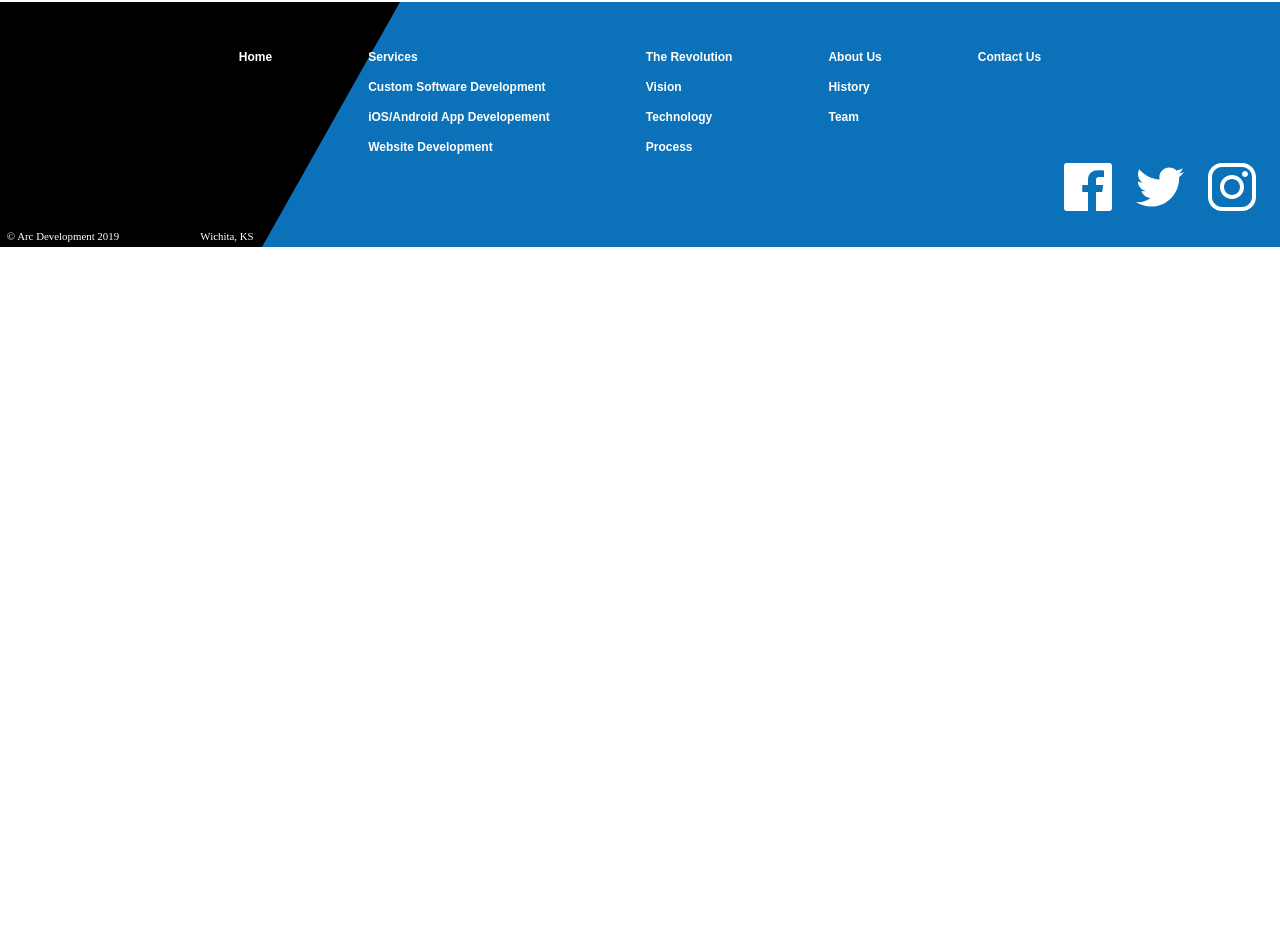
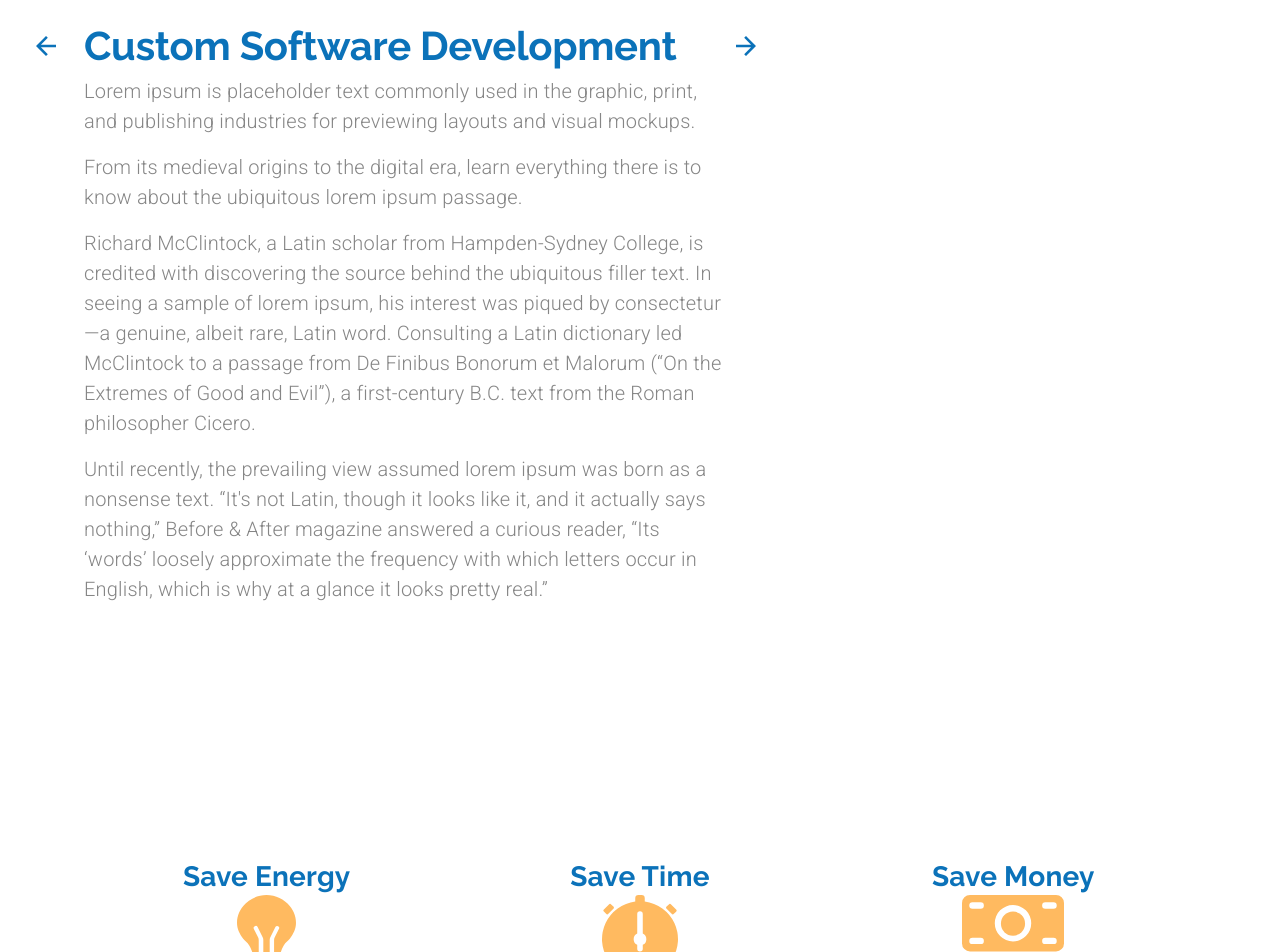
Before and after one commit to Amorem/materialui_arcdev, a React (Create React App) app: page /software in a window 1280 px wide. Shown: the part 112-1064 px from the top of the page. Before the commit the page ends 800 px from the top, so only its background shows below. Built offline with nearby package versions, Linux system fonts and the light colour scheme.

Commit message:
Custom Software Development

```diff
--- a/src/Components/App.js
+++ b/src/Components/App.js
@@ -6,6 +6,7 @@ import theme from "./UI/Theme";
 import Footer from "./UI/Footer";
 import LandingPage from "./LandingPage";
 import Services from "./Services";
+import CustomSoftware from "./CustomSoftware";
 
 function App() {
   const [selectedIndex, setSelectedIndex] = useState(0);
@@ -34,7 +35,12 @@ function App() {
           <Route exact path="/services">
             <Services setValue={setValue} setSelectedIndex={setSelectedIndex} />
           </Route>
-          <Route exact path="/software" component={() => <div>Software</div>} />
+          <Route exact path="/software">
+            <CustomSoftware
+              setValue={setValue}
+              setSelectedIndex={setSelectedIndex}
+            />
+          </Route>
           <Route
             exact
             path="/mobileapps"
--- /dev/null
+++ b/src/Components/CustomSoftware.js
@@ -0,0 +1,152 @@
+import React from "react";
+import Lottie from "react-lottie";
+import { Link } from "react-router-dom";
+import { makeStyles, useTheme } from "@material-ui/core/styles";
+import Grid from "@material-ui/core/Grid";
+import IconButton from "@material-ui/core/IconButton";
+import Typography from "@material-ui/core/Typography";
+import useMediaQUery from "@material-ui/core/useMediaQuery";
+
+import backArrow from "../assets/backArrow.svg";
+import forwardArrow from "../assets/forwardArrow.svg";
+import lightbulb from "../assets/bulb.svg";
+import cash from "../assets/cash.svg";
+import stopwatch from "../assets/stopwatch.svg";
+
+const useStyles = makeStyles((theme) => ({
+  heading: {
+    maxWidth: "40em",
+  },
+  arrowContainer: {
+    marginTop: "0.5em",
+  },
+  mainContainer: {
+    paddingLeft: "5em",
+    paddingRight: "5em",
+    paddingTop: "2em",
+    paddingBottom: "10em",
+  },
+}));
+
+export default function CustomSoftware(props) {
+  const classes = useStyles();
+  return (
+    <Grid container direction="column" className={classes.mainContainer}>
+      <Grid item container direction="row">
+        <Grid
+          item
+          className={classes.arrowContainer}
+          style={{ marginRight: "1em", marginLeft: "-3.5em" }}
+        >
+          <IconButton
+            style={{ backgroundColor: "transparent" }}
+            component={Link}
+            to="/services"
+            onClick={() => props.setSelectedIndex(0)}
+          >
+            <img src={backArrow} alt="Back to Services page" />
+          </IconButton>
+        </Grid>
+        <Grid item container direction="column" className={classes.heading}>
+          <Grid item>
+            <Typography variant="h2">Custom Software Development</Typography>
+          </Grid>
+          <Grid item>
+            <Typography variant="body1" paragraph>
+              Lorem ipsum is placeholder text commonly used in the graphic,
+              print, and publishing industries for previewing layouts and visual
+              mockups.
+            </Typography>
+            <Typography variant="body1" paragraph>
+              From its medieval origins to the digital era, learn everything
+              there is to know about the ubiquitous lorem ipsum passage.
+            </Typography>
+            <Typography variant="body1" paragraph>
+              Richard McClintock, a Latin scholar from Hampden-Sydney College,
+              is credited with discovering the source behind the ubiquitous
+              filler text. In seeing a sample of lorem ipsum, his interest was
+              piqued by consectetur—a genuine, albeit rare, Latin word.
+              Consulting a Latin dictionary led McClintock to a passage from De
+              Finibus Bonorum et Malorum (“On the Extremes of Good and Evil”), a
+              first-century B.C. text from the Roman philosopher Cicero.
+            </Typography>
+            <Typography variant="body1" paragraph>
+              Until recently, the prevailing view assumed lorem ipsum was born
+              as a nonsense text. “It's not Latin, though it looks like it, and
+              it actually says nothing,” Before & After magazine answered a
+              curious reader, “Its ‘words’ loosely approximate the frequency
+              with which letters occur in English, which is why at a glance it
+              looks pretty real.”
+            </Typography>
+          </Grid>
+        </Grid>
+        <Grid item className={classes.arrowContainer}>
+          <IconButton
+            style={{ backgroundColor: "transparent" }}
+            component={Link}
+            to="/mobileapps"
+            onClick={() => props.setSelectedIndex(2)}
+          >
+            <img
+              src={forwardArrow}
+              alt="Forward to iOS/Andoid App Development page"
+            />
+          </IconButton>
+        </Grid>
+      </Grid>
+      <Grid
+        item
+        container
+        direction="row"
+        justify="center"
+        style={{ marginTop: "15em", marginBottom: "15em" }}
+      >
+        <Grid
+          item
+          container
+          direction="column"
+          md
+          style={{ maxWidth: "40em" }}
+          alignItems="center"
+        >
+          <Grid item>
+            <Typography variant="h4">Save Energy</Typography>
+          </Grid>
+          <Grid item>
+            <img src={lightbulb} alt="lightbulb" />
+          </Grid>
+        </Grid>
+        <Grid
+          item
+          container
+          direction="column"
+          md
+          style={{ maxWidth: "40em" }}
+          alignItems="center"
+        >
+          <Grid item>
+            <Typography variant="h4">Save Time</Typography>
+          </Grid>
+          <Grid item>
+            <img src={stopwatch} alt="stopwatch" />
+          </Grid>
+        </Grid>
+        <Grid
+          item
+          container
+          direction="column"
+          md
+          style={{ maxWidth: "40em" }}
+          alignItems="center"
+        >
+          <Grid item>
+            <Typography variant="h4">Save Money</Typography>
+          </Grid>
+          <Grid item>
+            <img src={cash} alt="cash" />
+          </Grid>
+        </Grid>
+      </Grid>
+    </Grid>
+  );
+}
--- a/src/Components/UI/Theme.js
+++ b/src/Components/UI/Theme.js
@@ -59,6 +59,11 @@ export default createMuiTheme({
       fontSize: "1.25rem",
       fontWeight: 300,
     },
+    body1: {
+      fontSize: "1.25rem",
+      color: amoremGrey,
+      fontWeight: 300,
+    },
     learnButton: {
       borderColor: amoremBlue,
       color: amoremBlue,
```
